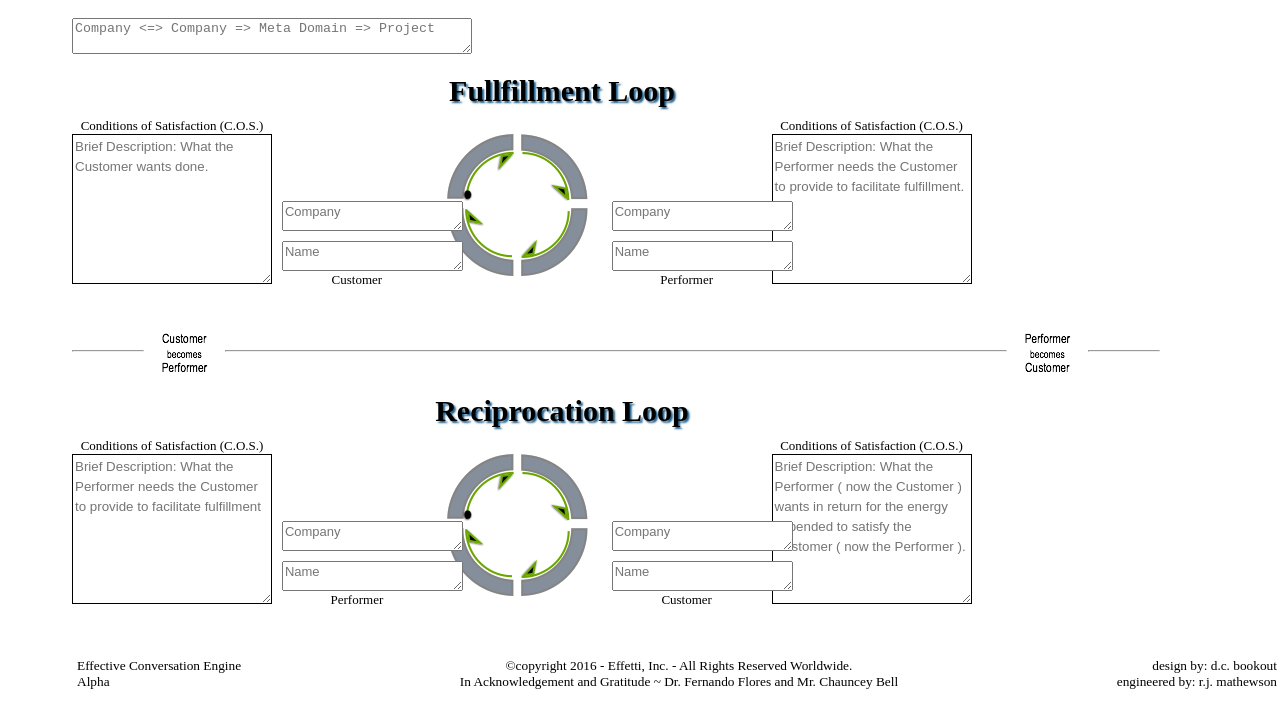
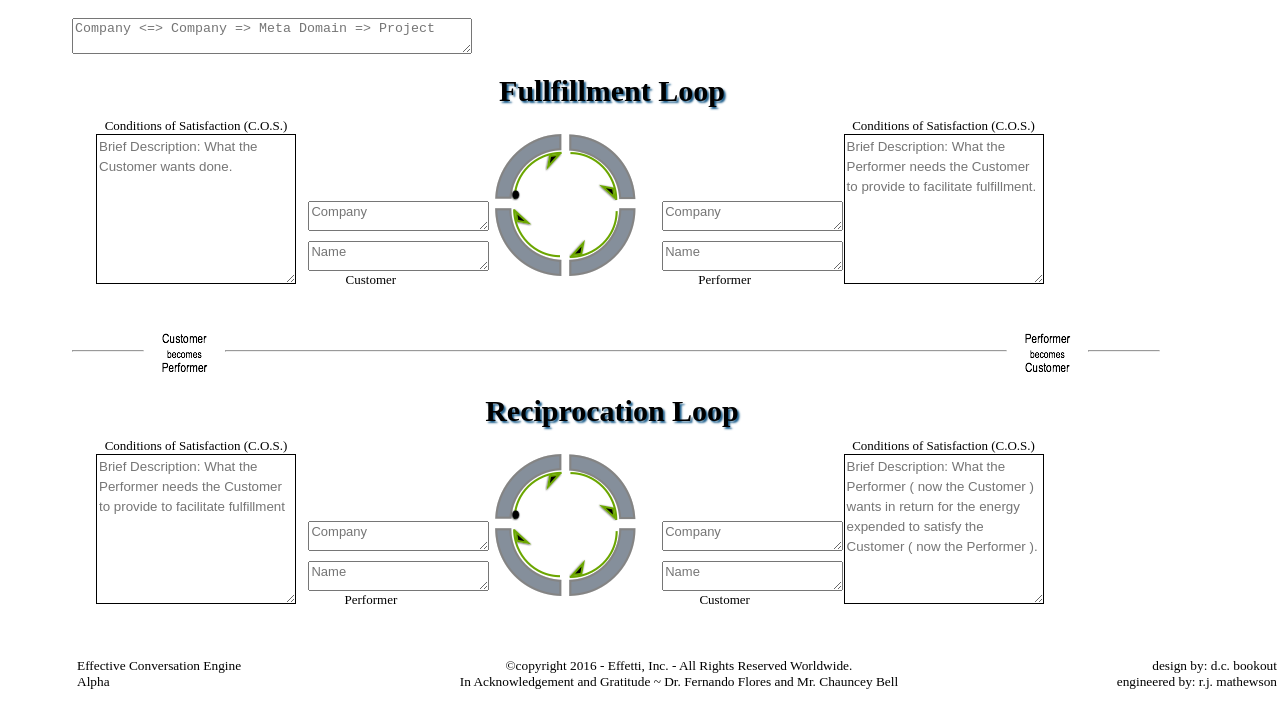
Before and after one commit to rjmathewson/rjmathewson.github.io, a plain HTML site: page index.html in a window 1280 px wide. Drawn offline with Linux system fonts and the light colour scheme.

Commit message:
added *cos_container* style with left margin. Changed loop_label style position from margin-left to margin-right defined. Refined margins for id_label style.

```diff
--- a/index.css
+++ b/index.css
@@ -71,18 +71,22 @@ html
     .container {
         width:160px;
         height:150px;
+        margin-left: 2%;
+        margin-right: inherit;
         padding-left:auto;
         Padding-right:auto;
         display:inline-block;
     }
-    cos.container {
-
+    .cos_container {
+        display:inline-block;
+        margin-left: 2%;
     }
     .divider{
       width:100%;
       height: auto;
     }
     .id_fields{
+      width: 150px;
       postion: relative;
       margin-left: .2%;
       margin-right: .2%;
@@ -90,8 +94,10 @@ html
     .cp_company {
       position:absolute;
       top:25%
-      width:150px;
+      width:130px;
       height:30px;
+      margin-right: .2%;
+      margin-left:.2%;
       margin-bottom: 40px;
       overflow: auto;
       font-family: sans-serif;
@@ -100,7 +106,7 @@ html
     }
   .cust_name {
     display:inline-block;
-    width:150px;
+    width:130px;
     height:30px;
     margin-bottom: 40px;
     overflow: auto;
@@ -124,7 +130,7 @@ html
     }
     .loop-label{
       text-align: center;
-      margin-left:-220px;
+      margin-right: 10%;
       margin-top: 0px;
       margin-bottom: 10px;
     }
--- a/index.html
+++ b/index.html
@@ -9,12 +9,12 @@
      <!--<h2 class="loop-label" style="margin-top: 10px;">Fullfillment Loop</h2>-->
      <div class=loop>
                   <h1 class="loop-label" style="margin-top: 10px;">Fullfillment Loop</h1>
-                  <div style="display:inline-block;">
+                  <div class="cos_container">
                     <label for="title" style="width:200px;">Conditions of Satisfaction (C.O.S.) </label>
                     <textarea class="cos" name="cust_fullfillment_cos" placeholder="Brief Description: What the Customer wants done."></textarea>
                   </div>
                   <div class="id_fields" style="display:inline-block;">
-                    <a for="title" style="width: 150px; font-size: small; justify-content: center; display: flex; margin-bottom: 29px; margin-top: 89px;">Customer </a>
+                    <a for="title" style="width: 130px; font-size: small; justify-content: center; display: flex; margin-bottom: 29px; margin-top: 89px;">Customer </a>
                     <textarea class="cp_company" style="margin-top: -116px; margin-bottom: 0px;"name="cust_fullfillment_company" placeholder="Company"></textarea>
                     <textarea class="cp_company" style="margin-top: -76px;"name="cust_fullfillment_name" placeholder="Name"></textarea>
                   </div>
@@ -109,11 +109,11 @@
                     </a>
                   </div>
                     <div class="id_fields" style="display:inline-block;">
-                      <a for="title" style="width: 150px; font-size: small; justify-content: center; display: flex; margin-bottom: 29px; margin-top: 89px;">Performer </a>
+                      <a for="title" style="width: 130px; font-size: small; justify-content: center; display: flex; margin-bottom: 29px; margin-top: 89px;">Performer </a>
                       <textarea class="cp_company" style="margin-top: -116px; margin-bottom: 0px;"name="cust_fullfillment_company" placeholder="Company"></textarea>
                       <textarea class="cp_company" style="margin-top: -76px;"name="cust_fullfillment_name" placeholder="Name"></textarea>
                     </div>
-                  <div style="display:inline-block;">
+                  <div class="cos_container">
                     <label for="title" style="width:200px;">Conditions of Satisfaction (C.O.S.) </label>
                     <textarea class="cos" name="perf_fullfillment_cos" placeholder="Brief Description: What the Performer needs the Customer to provide to facilitate fulfillment."></textarea>
                   </div>
@@ -129,12 +129,12 @@
           <section style="width:100%;">
            <div class="loop" >
              <h1 class="loop-label">Reciprocation Loop</h1>
-             <div style="display:inline-block;">
+             <div class="cos_container">
                <label for="title" style="width:200px;">Conditions of Satisfaction (C.O.S.) </label>
                <textarea class="cos" name="perf_reciprocation_cos" placeholder="Brief Description: What the Performer needs the Customer to provide to facilitate fulfillment"></textarea>
              </div>
              <div class="id_fields" style="display:inline-block;">
-               <a for="title" style="width: 150px; font-size: small; justify-content: center; display: flex; margin-bottom: 29px; margin-top: 89px;">Performer </a>
+               <a for="title" style="width: 130px; font-size: small; justify-content: center; display: flex; margin-bottom: 29px; margin-top: 89px;">Performer </a>
                <textarea class="cp_company" style="margin-top: -116px; margin-bottom: 0px;"name="cust_fullfillment_company" placeholder="Company"></textarea>
                <textarea class="cp_company" style="margin-top: -76px;"name="cust_fullfillment_name" placeholder="Name"></textarea>
              </div>
@@ -229,11 +229,11 @@
                  </a>
                </div>
                <div class="id_fields" style="display:inline-block;">
-                 <a for="title" style="width: 150px; font-size: small; justify-content: center; display: flex; margin-bottom: 29px; margin-top: 89px;">Customer </a>
+                 <a for="title" style="width: 130px; font-size: small; justify-content: center; display: flex; margin-bottom: 29px; margin-top: 89px;">Customer </a>
                  <textarea class="cp_company" style="margin-top: -116px; margin-bottom: 0px;"name="cust_fullfillment_company" placeholder="Company"></textarea>
                  <textarea class="cp_company" style="margin-top: -76px;"name="cust_fullfillment_name" placeholder="Name"></textarea>
                </div>
-               <div style="display:inline-block;">
+               <div class="cos_container">
                  <label for="title" style="width:200px;">Conditions of Satisfaction (C.O.S.) </label>
                  <textarea class="cos" name="cust_reciprocation_cos" placeholder="Brief Description: What the Performer ( now the Customer ) wants in return for the energy expended to satisfy the Customer ( now the Performer )."></textarea>
                </div>
```
